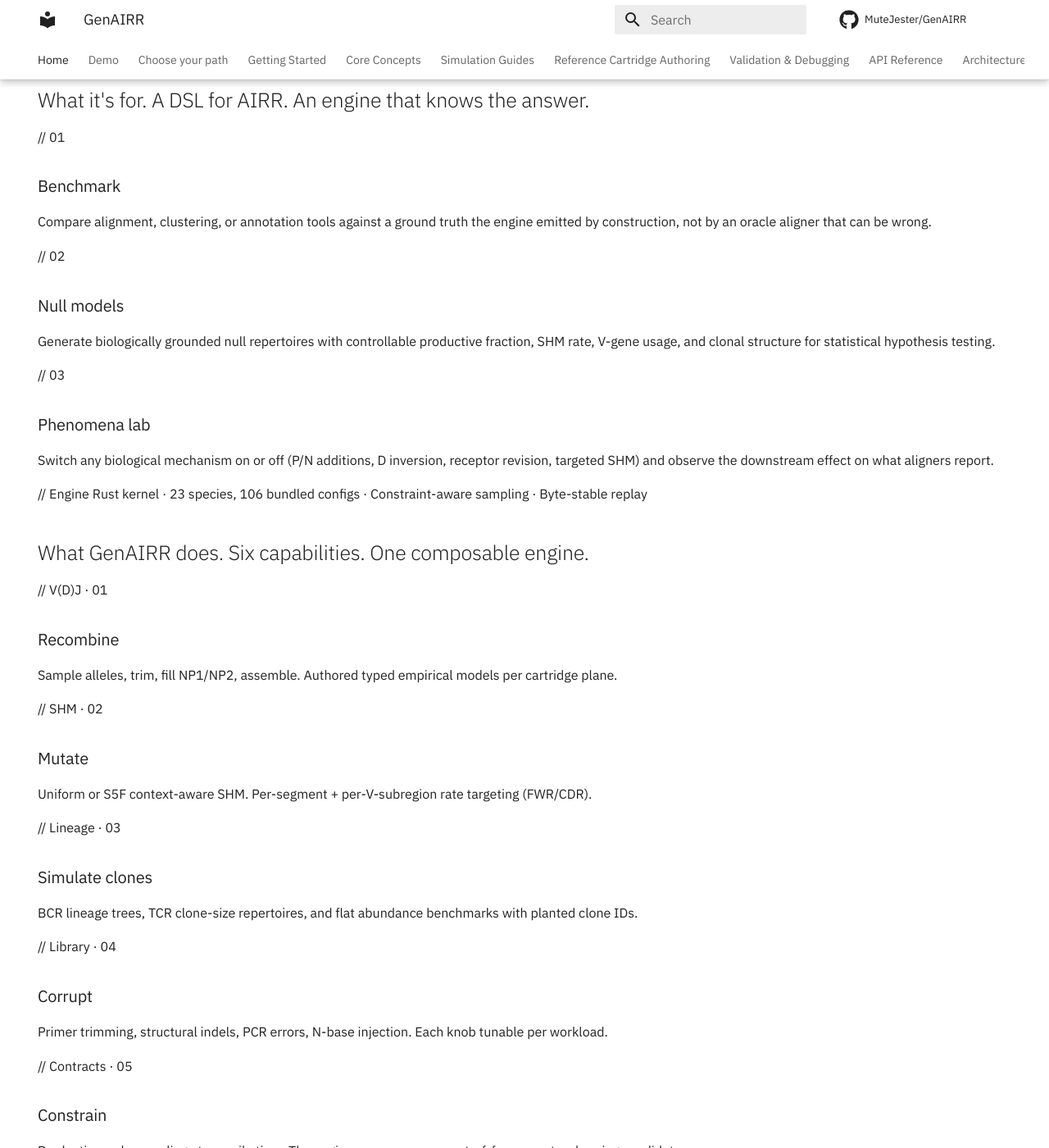
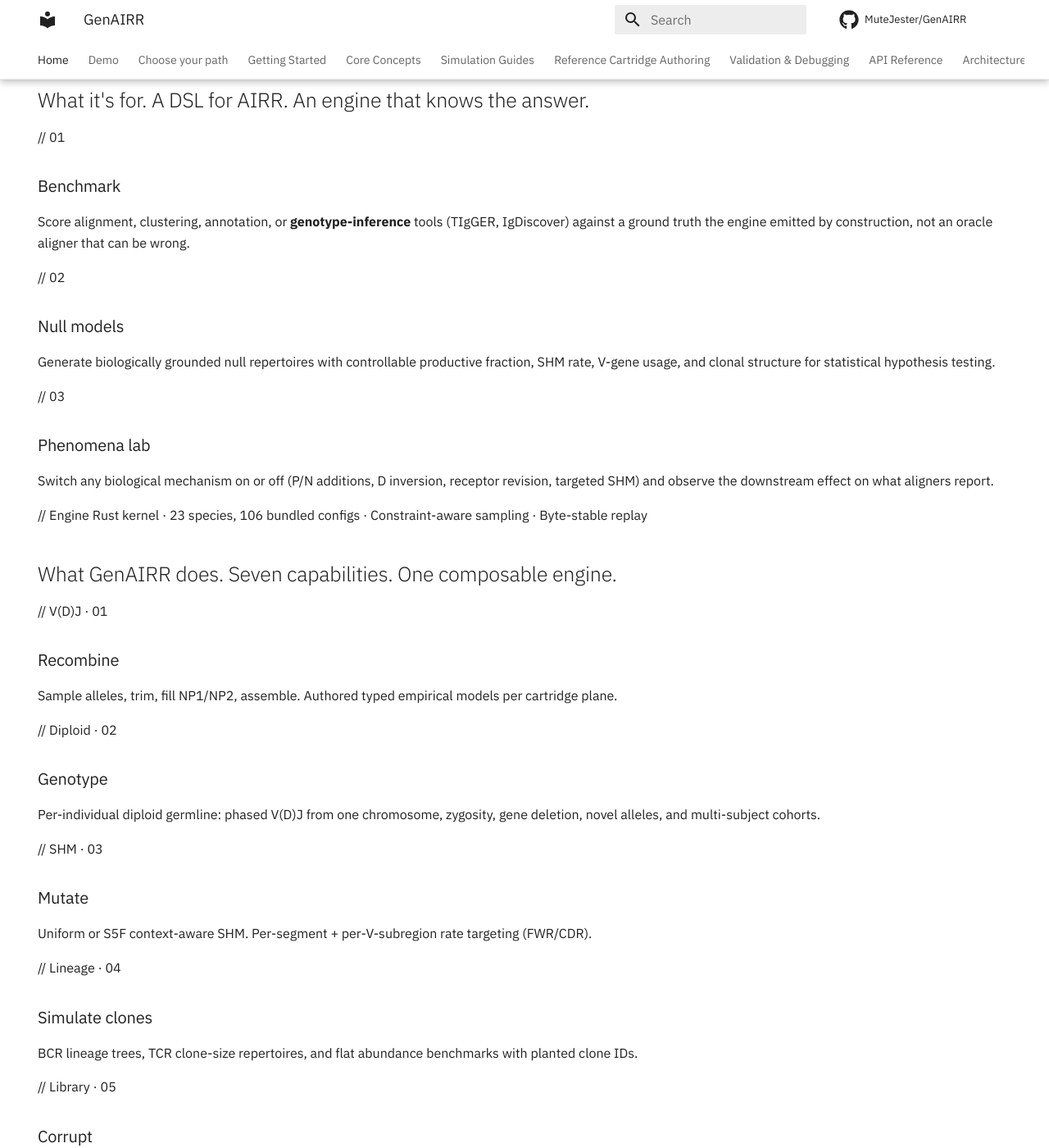
Before and after one commit to MuteJester/GenAIRR, an MkDocs documentation site: the page built from site_docs/index.md, in a window 1280 px wide and 1400 px high, scrolled down 392 px. Shown: the whole window at 82% size. Built offline with MkDocs 1.6.1 and Material for MkDocs 9.7.7, drawn with Linux system fonts in a browser that asks for light colours; comment, search, counter and statistics services are not loaded; some of the changed text lies outside the part shown.

Commit message:
docs: surface genotype + clonal on the homepage and in Choose-your-path
- index: add a Genotype capability card (7th) + accent; tie genotype-inference
  benchmarking into the Benchmark feature card; add Genotype / Clonal / Benchmark
  rows to the Choose-your-path table
- learn: add dedicated Genotype, Clonal, and Benchmark reader paths (and give
  clonal its own path instead of being buried under the biology path)
- fix: drop the 'learn.md' -> getting-started redirect that was clobbering the
  built learn.html (the Choose-your-path page was unreachable)

```diff
--- a/mkdocs.yml
+++ b/mkdocs.yml
@@ -140,7 +140,9 @@ plugins:
         # — preserving every live `mutejester.github.io/GenAIRR/<page>.html`.
         # 29 entries: one per existing website/*.html page, modulo
         # `index.html` which is the homepage itself (`/` already serves it).
-        "learn.md": "getting-started/index.md"
+        # NOTE: no 'learn.md' redirect — learn.md is a real nav page
+        # ("Choose your path"); a redirect here would clobber the built
+        # learn.html with a stub and make the page unreachable.
         "lesson-1.md": "getting-started/lesson-1-vdj-recombination-from-bases-up.md"
         "lesson-2.md": "getting-started/lesson-2-the-pipeline-scrubber.md"
         "lesson-3.md": "getting-started/lesson-3-s5f-mutation-isnt-uniform.md"
--- a/site_docs/index.md
+++ b/site_docs/index.md
@@ -27,9 +27,9 @@ an aligner.</p>
 <div class="feat" markdown>
   <p class="num">// 01</p>
   <h3>Benchmark</h3>
-  <p>Compare alignment, clustering, or annotation tools against a ground truth
-  the engine emitted by construction, not by an oracle aligner that can be
-  wrong.</p>
+  <p>Score alignment, clustering, annotation, or <strong>genotype-inference</strong>
+  tools (TIgGER, IgDiscover) against a ground truth the engine emitted by
+  construction, not an oracle aligner that can be wrong.</p>
 </div>
 
 <div class="feat" markdown>
@@ -61,7 +61,7 @@ an aligner.</p>
   <span>Byte-stable replay</span>
 </div>
 
-## What GenAIRR does. Six capabilities. One composable engine.
+## What GenAIRR does. Seven capabilities. One composable engine.
 
 <div class="cap-grid" markdown>
 
@@ -72,36 +72,43 @@ an aligner.</p>
   models per cartridge plane.</p>
 </div>
 
+<div class="cap-card cap-genotype" markdown>
+  <p class="cap-num">// Diploid · 02</p>
+  <h3>Genotype</h3>
+  <p>Per-individual diploid germline: phased V(D)J from one chromosome,
+  zygosity, gene deletion, novel alleles, and multi-subject cohorts.</p>
+</div>
+
 <div class="cap-card cap-mutate" markdown>
-  <p class="cap-num">// SHM · 02</p>
+  <p class="cap-num">// SHM · 03</p>
   <h3>Mutate</h3>
   <p>Uniform or S5F context-aware SHM. Per-segment + per-V-subregion rate
   targeting (FWR/CDR).</p>
 </div>
 
 <div class="cap-card cap-clone" markdown>
-  <p class="cap-num">// Lineage · 03</p>
+  <p class="cap-num">// Lineage · 04</p>
   <h3>Simulate clones</h3>
   <p>BCR lineage trees, TCR clone-size repertoires, and flat
   abundance benchmarks with planted clone IDs.</p>
 </div>
 
 <div class="cap-card cap-corrupt" markdown>
-  <p class="cap-num">// Library · 04</p>
+  <p class="cap-num">// Library · 05</p>
   <h3>Corrupt</h3>
   <p>Primer trimming, structural indels, PCR errors, N-base injection. Each
   knob tunable per workload.</p>
 </div>
 
 <div class="cap-card cap-constrain" markdown>
-  <p class="cap-num">// Contracts · 05</p>
+  <p class="cap-num">// Contracts · 06</p>
   <h3>Constrain</h3>
   <p>Productive-only sampling at compile time. The engine never proposes
   out-of-frame or stop-bearing candidates.</p>
 </div>
 
 <div class="cap-card cap-replay" markdown>
-  <p class="cap-num">// Replay · 06</p>
+  <p class="cap-num">// Replay · 07</p>
   <h3>Replay</h3>
   <p>Trace every random draw. Byte-identical replay across runs, platforms,
   and one-knob-changed counterfactuals.</p>
@@ -140,16 +147,19 @@ newick = result.lineage_trees[0].to_newick()    # ground-truth lineage tree per
 
 ## Choose your path
 
-Five paths through the docs, organised by what you came here to
+Eight paths through the docs, organised by what you came here to
 do. Each one is a short curriculum. Pick the one that matches
 your task.
 
 | If you want to ... | Start here |
 |---|---|
 | **Simulate sequences** | [Quick start](getting-started/quick-start.md) → [The Experiment builder](guides/experiment-builder.md) → [API reference](reference/index.md) |
+| **Simulate per-individual genotypes** | [Genotypes](guides/genotype.md) → [Sampling & population priors](guides/genotype-priors.md) → [Cohorts](guides/genotype-cohorts.md) |
+| **Simulate clonal lineages & repertoires** | [Clonal simulation overview](guides/clonal-families.md) → [Clonal lineage trees](guides/clonal-lineage.md) → [Clonal repertoires](guides/clonal-repertoire.md) |
+| **Benchmark tools against ground truth** | [Quick start](getting-started/quick-start.md) → [Validate AIRR records](validation/validate-records.md) → [Benchmarking genotype inference](guides/genotype-benchmarking.md) |
 | **Build a reference cartridge** | [Reference cartridge concept](concepts/reference-cartridge.md) → [Build a reference cartridge](guides/build-reference-cartridge.md) |
 | **Get reproducible / validated output** | [Validation hub](validation/index.md) → [Validate AIRR records](validation/validate-records.md) → [Trace, replay, reproducibility](guides/trace-replay.md) |
-| **Understand the biological mechanisms** | [Recombination + junction biology](guides/recombination-junction.md), [SHM and mutation targeting](guides/shm-targeting.md), [Corruption + sequencing artefacts](guides/corruption-sequencing.md), [Clonal simulation overview](guides/clonal-families.md) |
+| **Understand the biological mechanisms** | [Recombination + junction biology](guides/recombination-junction.md), [SHM and mutation targeting](guides/shm-targeting.md), [Corruption + sequencing artefacts](guides/corruption-sequencing.md) |
 | **Contribute to GenAIRR** | [Architecture (Contributor)](architecture/index.md) |
 
 The **[Choose your path](learn.md)** page expands each of these
```
Also changed, not shown: site_docs/learn.md (+54 -11 lines), 1 other file.
